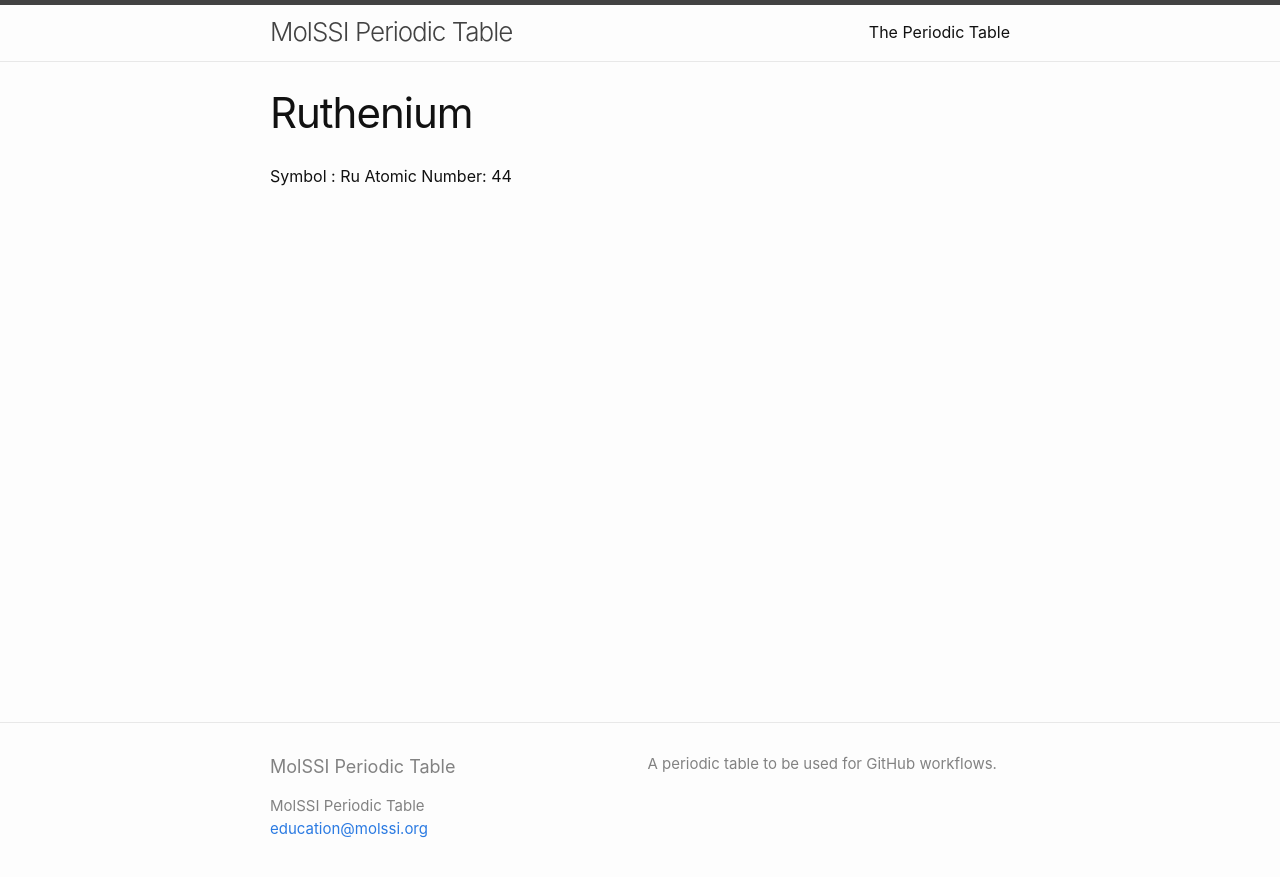
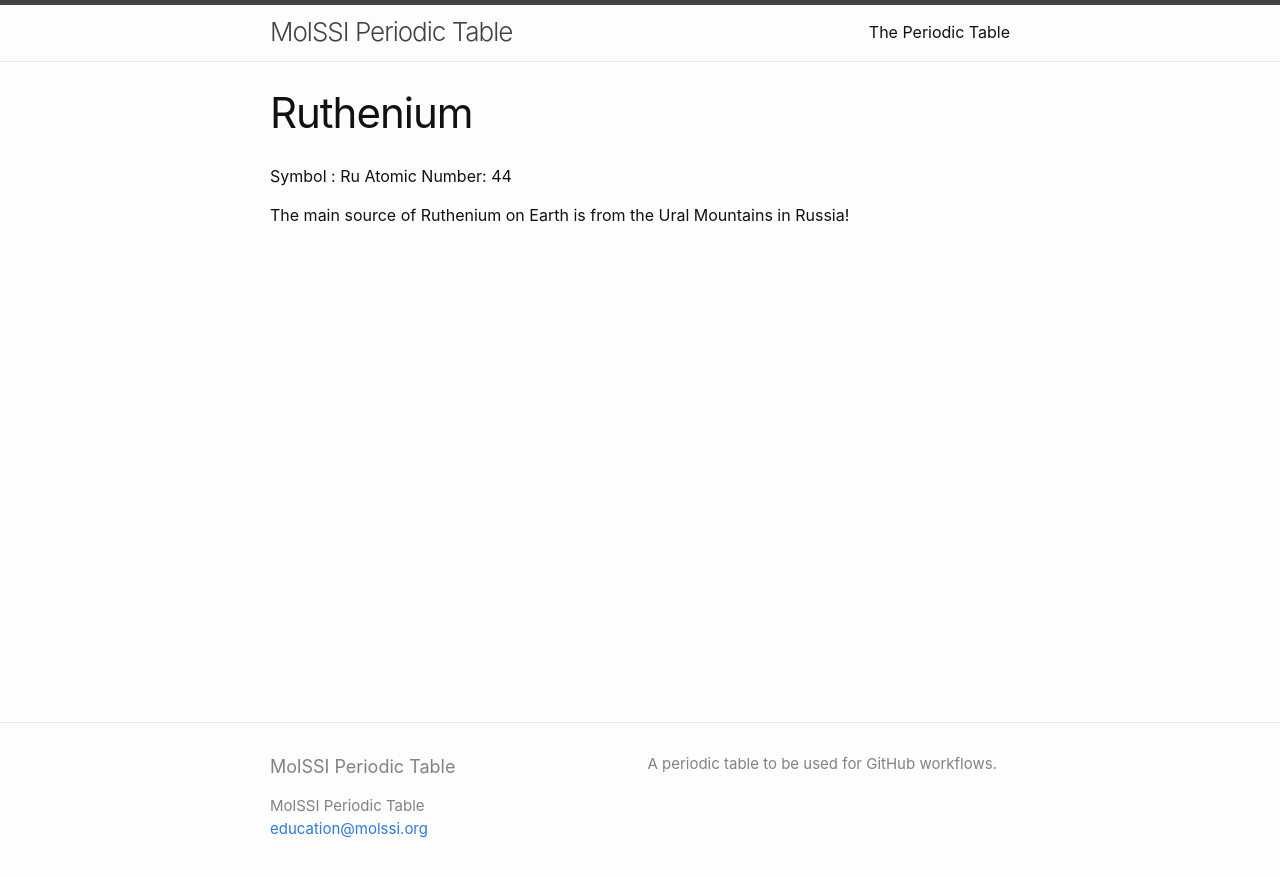
Before and after one commit to MolSSI-Education/periodic-table, a Jekyll site: the page built from elements/ruthenium.md, in a window 1280 px wide. Shown: the top 877 px of the page. Built offline with Jekyll 4.4.1, drawn with Linux system fonts in a browser that asks for light colours.

Commit message:
update ruthenium

```diff
--- a/elements/ruthenium.md
+++ b/elements/ruthenium.md
@@ -5,3 +5,5 @@ title: Ruthenium
 
 Symbol : Ru
 Atomic Number: 44
+
+The main source of Ruthenium on Earth is from the Ural Mountains in Russia!
```
